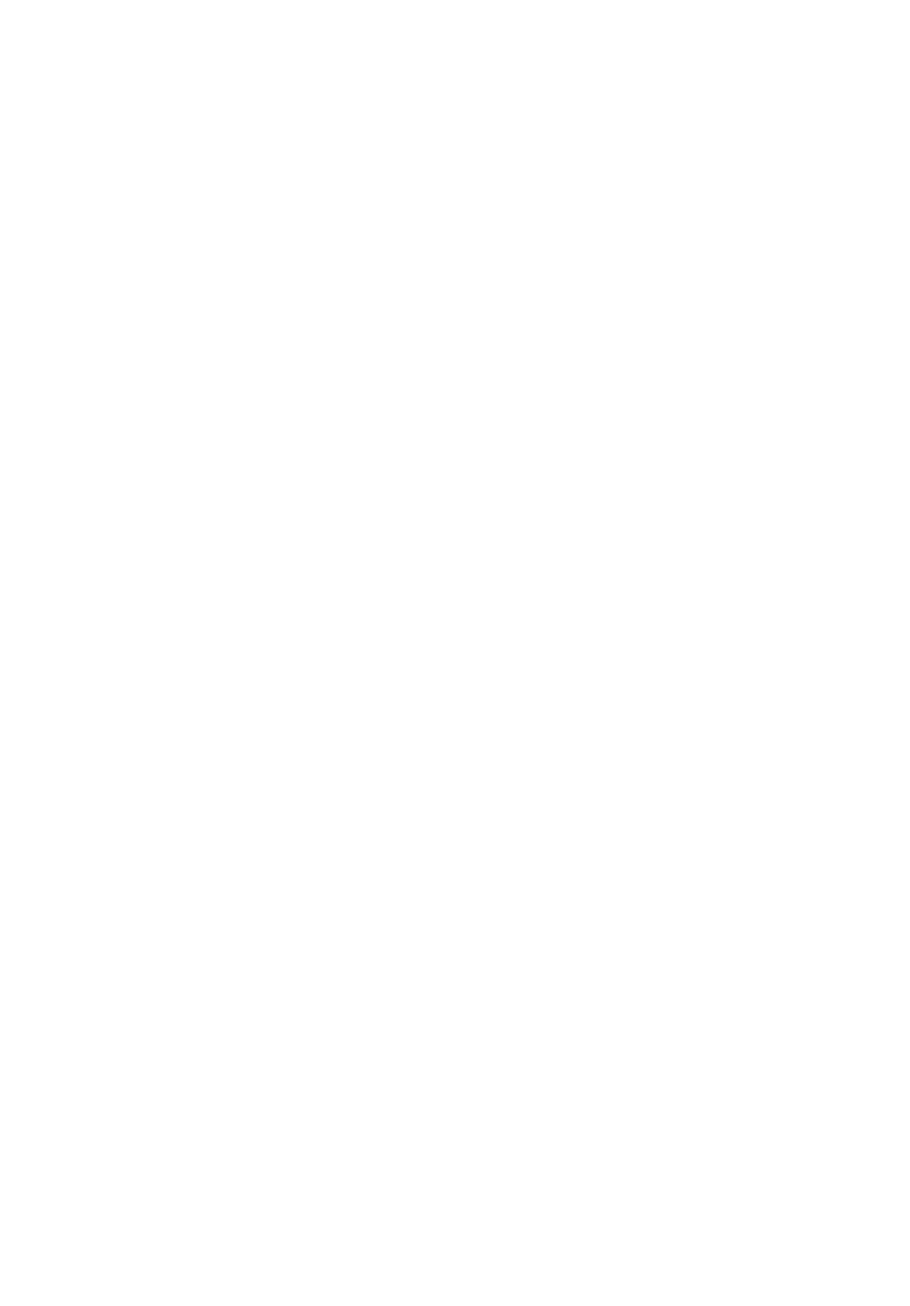
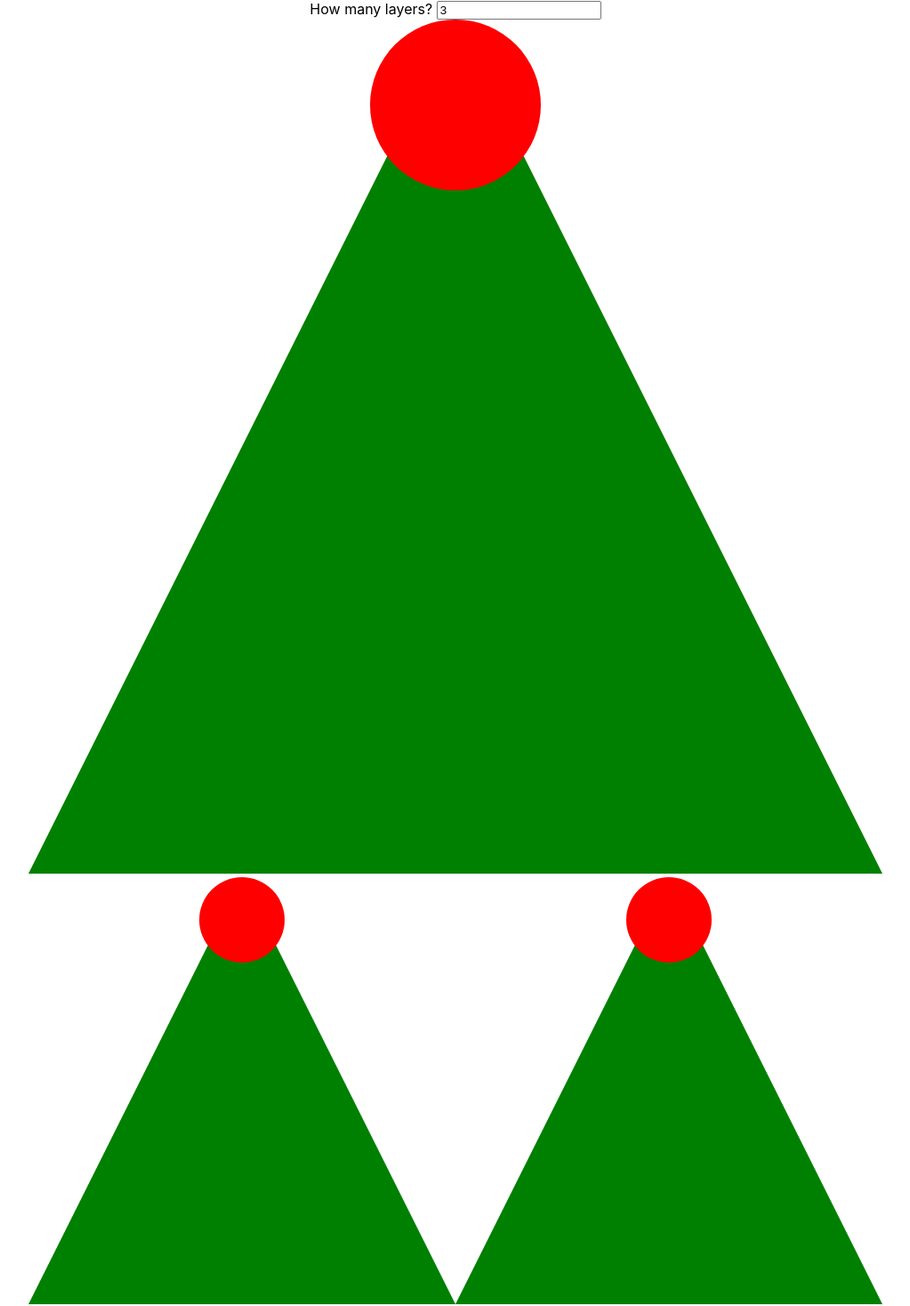
Before and after one commit to MittBrukernavn/alexandersen, a React (Create React App) app in the folder client/: page /christmastree in a window 1280 px wide. Shown: the top 1468 px of the page at 89% size, without its empty margins (128-1151 px from the left). Before the commit the page ends 800 px from the top, so only its background shows below. Built offline with nearby package versions, Linux system fonts and the light colour scheme.

Commit message:
Added binary christmas tree

```diff
--- a/client/src/App.js
+++ b/client/src/App.js
@@ -5,8 +5,9 @@ import { BrowserRouter as Router, Route, Redirect } from 'react-router-dom';
 import Home from './components/home/Home.jsx';
 import Bingo from './components/bingo/Bingo.jsx';
 import BingoRequest from './components/bingo/BingoRequest.jsx';
+import ChristmasTree from './components/christmas-binary-tree/ChristmasTree.jsx';
+
 import Login from './components/admin/Login.jsx';
-
 import AdminPanel from './components/admin/AdminPanel.jsx';
 import NewBingo from './components/admin/NewBingo.jsx';
 import Prompts from './components/admin/Prompts.jsx';
@@ -19,6 +20,7 @@ function App() {
       <Route path='/' exact component={Home} />
       <Route path='/bingo' exact component={Bingo} />
       <Route path='/bingo/request' component={BingoRequest} />
+      <Route path='/christmastree' exact component={ChristmasTree} />
       <Route path='/admin' exact component={()=><Redirect to='/admin/login' />} />
       <Route path='/admin/login' component={Login} />
       <Route path='/admin/main' component={AdminPanel} />
--- /dev/null
+++ b/client/src/components/christmas-binary-tree/ChristmasTree.jsx
@@ -0,0 +1,36 @@
+import React, { useState } from 'react';
+import styled from 'styled-components';
+
+import Tree from './Tree.jsx';
+
+const Wrapper = styled.div`
+  max-width: 60em;
+  min-height: 100vh;
+  display: flex;
+  flex-direction: column;
+  align-items: center;
+  margin: auto;
+`;
+
+const InputField = styled.div`
+  flex: 0;
+  display: flex;
+  flex-flow: row wrap;
+`;
+
+const ChristmasTree = () => {
+  const [maxDepth, setMaxDepth] = useState(3);
+
+  return (
+    <Wrapper>
+      <InputField>
+        <label htmlFor='maxDepthIn' >
+          How many layers? <input id='maxDepthIn' value={maxDepth} onChange={e=>setMaxDepth(e.target.value)} />
+        </label>
+      </InputField>
+      <Tree depth={1} maxDepth={maxDepth} />
+    </Wrapper>
+  );
+}
+
+export default ChristmasTree;
--- /dev/null
+++ b/client/src/components/christmas-binary-tree/Tree.jsx
@@ -0,0 +1,62 @@
+import React from 'react';
+import styled from 'styled-components';
+
+const Wrapper = styled.div`
+  height: 100%;
+  width: 100%;
+  display: flex;
+  flex-direction: column;
+  align-items: stretch;
+`;
+
+const BranchDiv = styled.div`
+  flex: 1;
+`;
+
+const RecursiveDiv = styled.div`
+  flex: 1;
+  display: flex;
+  flex-direction: row;
+`;
+
+const Svg = styled.svg`
+  flex: 1;
+`;
+
+const Branch = styled.polygon`
+  fill: green;
+`;
+
+const Julekule = styled.circle`
+  fill: red;
+`;
+
+const Tree = props => {
+  const { depth, maxDepth } = props;
+  return (
+    <Wrapper>
+      <BranchDiv>
+        <Svg viewBox='0 0 100 100'>
+        <Branch
+          points={'50,0 0,100 100,100'}
+        />
+        <Julekule
+          cx={50}
+          cy={10}
+          r={10}
+        />
+        </Svg>
+      </BranchDiv>
+
+      {depth < maxDepth ? (
+        <RecursiveDiv>
+          <Tree depth={depth+1} maxDepth={maxDepth} />
+          <Tree depth={depth+1} maxDepth={maxDepth} />
+        </RecursiveDiv>
+       ) : null}
+    </Wrapper>
+
+  );
+}
+
+export default Tree;
--- a/client/src/components/home/Body.jsx
+++ b/client/src/components/home/Body.jsx
@@ -14,11 +14,15 @@ const Wrapper = styled.div`
 
 const Body = props => (
   <Wrapper>
-    <h2>Bingo</h2>
+    <h2><a href='/christmastree'>Binary christmas tree</a></h2>
+    <p>
+      For Online's christmas workshop, someone had the bright idea of making a christmas binary tree
+      (i.e. a christmas tree and a binary tree). I thought it sounded fun, and decided to make it a reality. Enjoy.
+    </p>
+    <h2><a href='/bingo'>Bingo</a></h2>
     <p>
       My first project published on the website was an old bingo project, from a debate earlier this year.
-      It can be found <a href='/bingo'>here</a>. I intend to expand on it later,
-      probably allowing for user generated inputs and more sets to play with.
+      It has been expanded on slightly, allowing for some level of user generated content and with more bingo sets to play with.
     </p>
   </Wrapper>
 );
```
